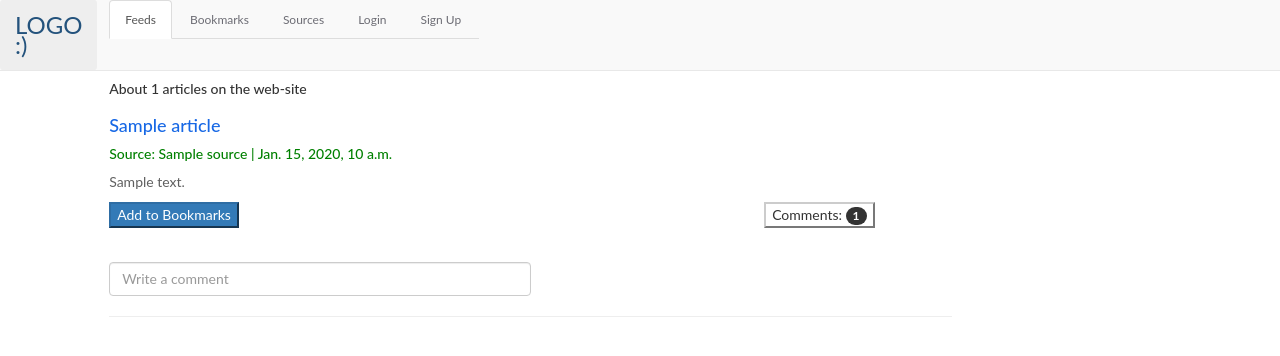
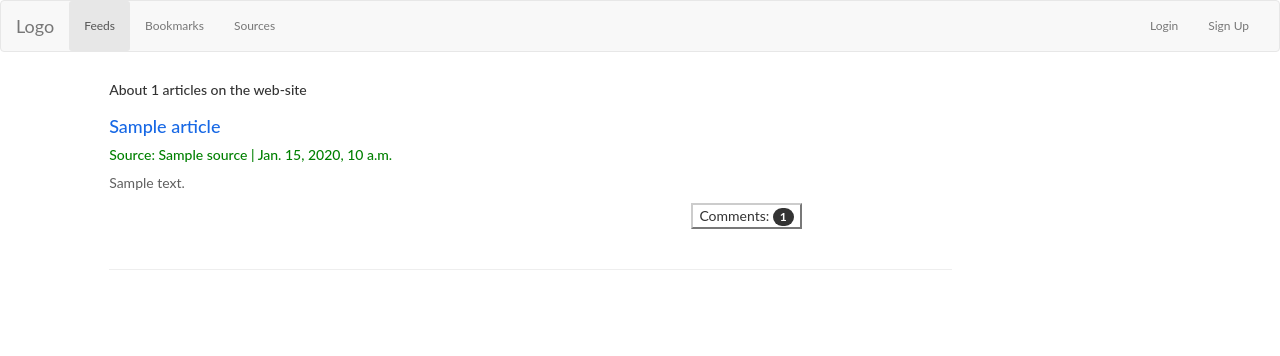
Before and after one commit to dosatos/rss_news, a Django app: page / in a window 1280 px wide. Shown: the top 356 px of the page. Run offline with Django 3.2, Linux system fonts and the light colour scheme; tables that the repository leaves empty hold one stand-in row (values such as "Sample post"); parts of the project's set-up code (start-up, migrations or seed data) failed here and were passed over; some libraries are stand-ins or nearby versions.

Commit message:
bookmarking is added; comments are added; nav-bar styles are improved

```diff
--- a/accounts/templates/accounts/login.html
+++ b/accounts/templates/accounts/login.html
@@ -1,7 +1,6 @@
 {% extends 'feeds/base.html' %}
 {% block css %}
     {% load static %}
-    <link rel="stylesheet" type="text/css" href="{% static 'lessons/css/index.css' %}" />
 {% endblock %}
 
 {% block content %}
--- a/comments/models.py
+++ b/comments/models.py
@@ -5,5 +5,5 @@ from feeds.models import Article
 class Comment(models.Model):
     author = models.ForeignKey(CustomUser, on_delete=models.CASCADE)
     article = models.ForeignKey(Article, on_delete=models.CASCADE)
-    content = models.TextField(max_length=140, null=False, blank=False)
+    content = models.CharField(max_length=140, null=False, blank=False)
     date_added = models.DateTimeField(auto_now_add=True)
--- a/feeds/templates/feeds/base.html
+++ b/feeds/templates/feeds/base.html
@@ -10,18 +10,27 @@
     <title> {% block title %} {% endblock %} </title>
 </head>
 <body>
-    <div class="row nav-wrapper">
-        <div class="col-xs-1">
-            <ul class="nav navbar-nav pull-left">
-                <li role="presentation"><a class="btn-sm logo" href="/">LOGO :)</a></li>
-            </ul>
+    <nav class="navbar navbar-default">
+      <div class="container-fluid">
+        <!-- Brand and toggle get grouped for better mobile display -->
+        <div class="navbar-header">
+          <button type="button" class="navbar-toggle collapsed" data-toggle="collapse" data-target="#bs-example-navbar-collapse-1" aria-expanded="false">
+            <span class="sr-only">Toggle navigation</span>
+            <span class="icon-bar"></span>
+            <span class="icon-bar"></span>
+            <span class="icon-bar"></span>
+          </button>
+          <a class="navbar-brand" href="/">Logo</a>
         </div>
-        <div class="col-xs-10 collapse navbar-collapse">
-            <div>
-                <ul class="nav nav-tabs">
+
+        <!-- Collect the nav links, forms, and other content for toggling -->
+        <div class="collapse navbar-collapse" id="bs-example-navbar-collapse-1">
+          <ul class="nav navbar-nav">
             <li role="presentation" class="{% if request.path == '/' %} active {% endif %}"><a class="btn-sm" href="/">Feeds</a></li>
             <li role="presentation" class="{% if request.path == '/bookmarks/' %} active {% endif %}"><a class="btn-sm nav-text" href="/bookmarks/">Bookmarks</a></li>
             <li role="presentation" class="{% if request.path == '/sources/' %} active {% endif %}"><a class="btn-sm nav-text" href="/sources/">Sources</a></li>
+          </ul>
+          <ul class="nav navbar-nav navbar-right">
             {% if not request.user.is_authenticated %}
             <li role="presentation" class="{% if request.path == '/accounts/login/' %} active {% endif %}"><a class="btn-sm nav-text" href="/accounts/login">Login</a></li>
             <li role="presentation" class="{% if request.path == '/accounts/register/' %} active {% endif %}"><a class="btn-sm nav-text" href="/accounts/register">Sign Up</a></li>
@@ -29,17 +38,10 @@
             <li role="presentation" class="{% if request.path == '/accounts/logout/' %} active {% endif %}"><a class="btn-sm nav-text" href="/accounts/logout">Logout</a></li>
             {% endif %}
           </ul>
-            </div>
-        </div>
-    </div>
-    {% if request.user.is_authenticated %}
-    <div class="row">
-        <div class="col-xs-offset-2 col-xs-8 pull-right">
-            <h5></h5>
-        </div>
-    </div>
+        </div><!-- /.navbar-collapse -->
+      </div><!-- /.container-fluid -->
+    </nav>
 
-    {% endif %}
     {% block content %}
     {% endblock %}
 </body>
--- a/feeds/templates/feeds/feeds.html
+++ b/feeds/templates/feeds/feeds.html
@@ -23,9 +23,14 @@
             <h5 class="category">Source: {{ article.source.title }} | {{ article.date_published}}</h5>
             <!--TODO: clean the summary by removing <img>. so far truncated -->
             <p class="text">{{ article.body|truncatechars:200 }}</p>
+            <div>
                 <div class="row">
+
+                    <div>
+                        <!--bookmark button-->
+                        {% if user.is_authenticated %}
                             <div class="pull-left col-xs-5">
-                    <form method="POST">
+                                <form action="/add-bookmark/?next={{request.path}}" method="POST">
                                     {% csrf_token %}
                                     {% if article in user.bookmarks.all %}
                                         <button class="btn-success" type="submit" name="key" value="{{ article.pk }}"> Remove from Bookmarks </button>
@@ -34,45 +39,51 @@
                                     {% endif %}
                                 </form>
                             </div>
+                        {% endif %}
 
-                <div class="pull-right col-xs-3">
+
+                        <!--comment button - diplaying number of comments-->
+                        <div class="pull-right col-xs-4">
                             <button type="button" class="btn-default"
                                     data-toggle="collapse"
                                     data-target="#{{article.pk}}"> Comments:  <span class="badge">{{ article.comment_set.count }}</span> </button>
                         </div>
                     </div>
+                </div>
                 <br>
+                <div class="comment-wrapper">
+                    <!--comment body-->
                     <div id="{{article.pk}}" class="row panel panel-default collapse">
                         {% for comment in article.comment_set.all %}
                         <div class="panel-body">
-                    {{ comment.author }}
+                            {{ comment.author }} | {{ comment.date_added }}
                             <br>
                             {{ comment.content }}
-                    {{ comment.date_added }}
-                </div>
-                {% endfor %}
-            </div>
-            <div style="width:50%">
-                <form>
-                    {% csrf_token %}
-                    {{ comment_form.content }}
-                    <input type="text" class="form-control" id="" placeholder="Write a comment">
-                </form>
-            </div>
                             <hr>
                         </div>
                         {% endfor %}
                     </div>
-    <script type="text/javascript">
-        function showComments(comment) {
-            console.log(comment);
-            var commentsBlock = document.getElementById(comment);
-            console.log(id, commentsBlock);
-            if (commentsBlock.style.display === "none") {
-                commentsBlock.style.display = "block";
-            } else {
-                commentsBlock.style.display = "none";
-            }
-        }
-    </script>
+
+                    <!--comment add form-->
+                    {% if user.is_authenticated %}
+                        <div style="width:50%">
+                            <form class="comment-add-content" action="/add-comment/?next={{request.path}}" method="POST">
+                                {% csrf_token %}
+                                <input type="text"
+                                       id="{{article.link}}"
+                                       class="form-control"
+                                       name="content"
+                                       placeholder="Write a comment">
+                                <input type="hidden"
+                                       name="articleID"
+                                       value="{{ article.pk }}">
+                            </form>
+                        </div>
+                    {% endif %}
+                    <hr>
+                </div>
+            </div>
+        </div>
+        {% endfor %}
+    </div>
 {% endblock %}
--- a/feeds/urls.py
+++ b/feeds/urls.py
@@ -4,5 +4,7 @@ from . import views
 urlpatterns = [
     path('', views.feeds, name='feeds'),
     path('sources/', views.source_page, name='sources'),
+    path('add-comment/', views.add_comment, name='add-comment'),
+    path('add-bookmark/', views.add_bookmark, name='add-bookmark'),
     path('bookmarks/', views.bookmarks, name='bookmarks'),
 ]
--- a/feeds/views.py
+++ b/feeds/views.py
@@ -4,15 +4,15 @@ from django.db.models import Prefetch
 
 from feeds.models import Source, Article
 from feeds.forms import SourceForm
+
 from comments.models import Comment
+# from comments.forms import CommentForm
 
 
 from feeds import utils
 from feeds import tasks
 
 def feeds(request):
-    if request.method == "POST":
-        return add_bookmark(request)
     template_path = 'feeds/feeds.html'
     articles = Article.objects.all()
     context = {'articles': articles,
@@ -45,8 +45,6 @@ def source_page(request):
 
 @login_required
 def bookmarks(request):
-    if request.method == "POST":
-        return add_bookmark(request)
     template_path = 'feeds/feeds.html'
     articles =  request.user.bookmarks.all()
     context = {'articles': articles,
@@ -56,9 +54,24 @@ def bookmarks(request):
 
 
 def add_bookmark(request):
-    article = get_object_or_404(Article, pk=int(request.POST['key']))
-    if article in request.user.bookmarks.all():  # adding to bookmarks
-        request.user.bookmarks.remove(article)
-    else:  # removing from bookmarks
-        request.user.bookmarks.add(article)
-    return redirect(request.path)
+    if request.method == "POST":
+        if request.user.is_authenticated:
+            print(request.POST)
+            article = get_object_or_404(Article, pk=int(request.POST['key']))
+            if article in request.user.bookmarks.all():  # adding to bookmarks
+                request.user.bookmarks.remove(article)
+            else:  # removing from bookmarks
+                request.user.bookmarks.add(article)
+    return redirect('/bookmarks/')
+
+
+def add_comment(request):
+    if request.method == "POST":
+        if request.user.is_authenticated:
+            author = request.user
+            article = get_object_or_404(Article, pk=int(request.POST['articleID']))
+            content = request.POST['content']
+            Comment.objects.create(author=author, article=article, content=content)
+    return redirect('/')
+
+# TODO: show comments field if_authenticated
```
Also changed, not shown: comments/forms.py (added, +11 -0 lines), comments/migrations/0002_auto_20180709_2049.py (added). Lines whose indentation alone changed are shown as unchanged.
